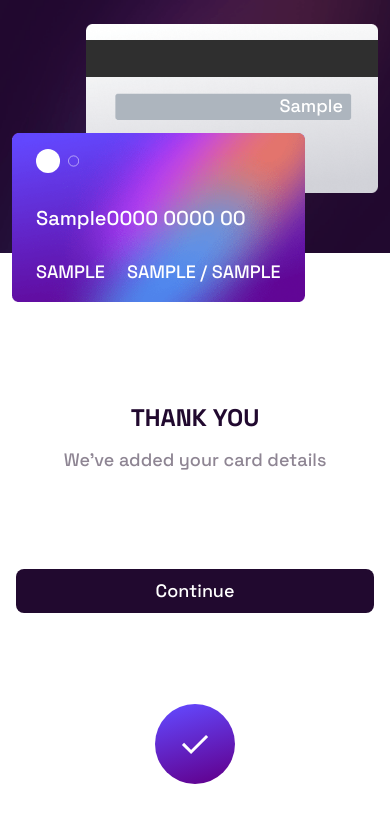
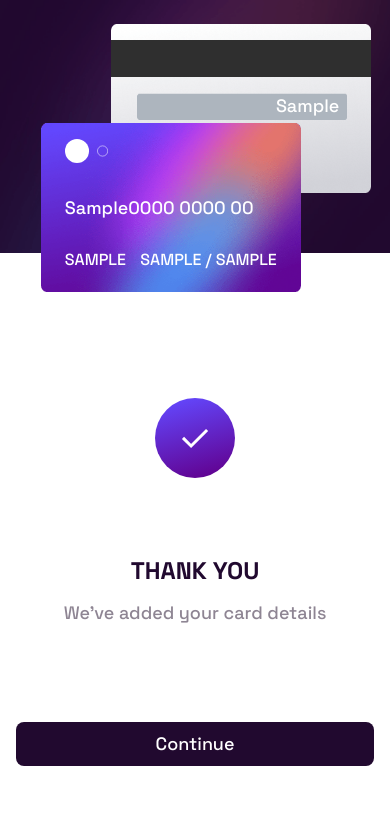
Before and after one commit to Fr1x3/rough-works, a React (Vite) app in the folder card-details-form/: page / in a window 390 px wide. Both pictures are taken after typing "Sample", "Sample", "Sample", "Sample", "Sample" into the empty fields and a click on the button "Confirm". Shown: the top 822 px of the page. Built offline with nearby package versions, Linux system fonts and the light colour scheme.

Commit message:
fix: success toggle button fail

```diff
--- a/card-details-form/src/App.jsx
+++ b/card-details-form/src/App.jsx
@@ -1,15 +1,18 @@
-import { useState } from "react"
+import { useState, lazy, Suspense } from "react"
 import CardFormScreen from "./screens/cardform/CardFormScreen"
 import HeaderScreen from "./screens/header/HeaderScreen"
-import SuccessScreen from "./screens/success/SuccessScreen"
+const SuccessScreen = lazy(() => import( "./screens/success/SuccessScreen"))
 
 function App() {
 
   const [isComplete, setIsComplete] = useState(false)
+  function toggleIsComplete(){
+    setIsComplete( (prev) => !prev)
+  }
   return (
     <div className="min-h-screen grid grid-rows-[2fr_3fr] lg:grid-cols-2 lg:grid-rows-1  text-lg">
       <HeaderScreen />
-      { isComplete ? <SuccessScreen /> : <CardFormScreen handleSubmit={setIsComplete} /> }
+      { isComplete ? <Suspense><SuccessScreen handleNav={toggleIsComplete}/></Suspense> : <CardFormScreen handleNav={toggleIsComplete} /> }
     </div>
   )
 }
--- a/card-details-form/src/screens/cardform/CardFormScreen.jsx
+++ b/card-details-form/src/screens/cardform/CardFormScreen.jsx
@@ -4,7 +4,7 @@ import { setInputValue, selectInputValues, setErrors } from "../../../store/inpu
 
 
 function CardFormScreen({
-    handleSubmit
+    handleNav
 }){
 
     const dispatch = useDispatch()
@@ -42,11 +42,9 @@ function CardFormScreen({
 
     }
 
-    console.log(inputValues.errors)
-
     return(
         <div className="py-6 px-4">
-            <form className="flex flex-col gap-4 h-full lg:mx-auto justify-center lg:w-1/2" onSubmit={() => handleSubmit(true)}>
+            <form className="flex flex-col gap-4 h-full lg:mx-auto justify-center lg:w-1/2" onSubmit={handleNav}>
                 <div className="flex flex-col gap-3">
                     <Input
                         name='cardHolderName'
--- a/card-details-form/src/screens/header/HeaderScreen.jsx
+++ b/card-details-form/src/screens/header/HeaderScreen.jsx
@@ -1,4 +1,5 @@
 import backgroundImageMobile from '../../assets/images/bg-main-mobile.png'
+import backgroundImageDesktop from '../../assets/images/bg-main-desktop.png'
 import cardBack from '../../assets/images/bg-card-back.png'
 import cardFront from '../../assets/images/bg-card-front.png'
 import cardLogo from '../../assets/images/card-logo.svg'
@@ -11,19 +12,23 @@ function HeaderScreen(){
 
     return (
         <div className='h-full relative'>
-            <div className='h-3/4 w-full relative lg:h-full lg:w-3/4'>
-                <img src={backgroundImageMobile} alt='bg image mobile' className='object-cover w-full h-full'/>
+            <div className='h-3/4 w-full relative lg:h-full lg:w-2/3'>
+                <img srcSet={`${backgroundImageMobile} 375px, ${backgroundImageDesktop} 1440px`}
+                    src={backgroundImageMobile}
+                    alt='bg image mobile'
+                    className='object-cover w-full h-full'
+                />
             </div>
-            <div className='h-1/2 w-3/4 absolute top-6 right-3 rounded-md lg:h-1/3 lg:w-1/2 lg:top-[calc(40%_+_5rem)]'>
+            <div className='h-1/2 w-2/3 md:w-1/2 absolute top-6 right-[5%]  rounded-md lg:h-[200px] lg:w-[350px]  lg:top-[calc(40%_+_5rem)]'>
                 <img src={cardBack} alt='card back' className='relative w-full h-full object-fit'/>
-                <p className='absolute text-white right-[12%] top-[calc(50%_-1rem)]'> {inputValues.cvc !== '' ? inputValues.cvc: '000'}</p>
+                <p className='absolute text-white right-[12%] top-[calc(50%_-1rem)]'> {inputValues.cvc !== '' ? inputValues.cvc.padStart(3, '0'): '000'}</p>
             </div>
-            <div className='h-1/2 w-3/4 absolute bottom-9 left-3 rounded-md lg:top-[calc(10%_+_2rem)] lg:h-1/3 lg:w-1/2 lg:left-[calc(35%)]'>
+            <div className='h-1/2 w-2/3 md:w-1/2 absolute top-[calc(35%_+_.3rem)] right-[calc(20%_+_.7rem)] lg:right-[20%] rounded-md lg:top-[calc(10%_+_2rem)] lg:h-[200px] lg:w-[350px] '>
                 <img src={cardFront} alt='card front' className='relative w-full h-full object-fit'/>
                 <div className='w-full h-full px-6 py-4 absolute inset-0 grid grid-rows-5 text-white rounded-md'>
                     <img src={cardLogo} className='h-6  object-fit'/>
-                    <p className='text-xl  lg:text-2xl row-start-3'> {inputValues.cardNumber !== '' ? FormatedCardNumber(inputValues.cardNumber): '0000 0000 0000 0000'}</p>
-                    <div className='flex justify-between uppercase row-start-5'>
+                    <p className='text-lg md:text-2xl row-start-3'> {inputValues.cardNumber !== '' ? FormatedCardNumber(inputValues.cardNumber): '0000 0000 0000 0000'}</p>
+                    <div className='flex justify-between uppercase row-start-5 text-base md:text-lg'>
                         <p>{ inputValues.cardHolderName !== '' ? inputValues.cardHolderName: 'jane appleseed'}</p>
                         <p>{`${inputValues.month !== '' ? inputValues.month.padStart(2, '0'): '00'} /  ${inputValues.year !== '' ? inputValues.year.padStart(2,'0'): '00'}`} </p>
                     </div>
--- a/card-details-form/src/screens/success/SuccessScreen.jsx
+++ b/card-details-form/src/screens/success/SuccessScreen.jsx
@@ -1,15 +1,17 @@
 import successIcon from '../../assets/images/icon-complete.svg'
-function SuccessScreen(){
+function SuccessScreen({
+    handleNav
+}){
 
 
     return(
         <div className="grid grid-rows-3 items-center justify-items-center w-full px-4 py-6 lg:w-1/2 lg:mx-auto lg:grid-rows-7">
-            <img src={successIcon} alt="complete icon" className=' row-start-3'/>
+            <img src={successIcon} alt="complete icon" className=' lg:row-start-3'/>
             <div className='flex flex-col gap-3 lg:row-start-4'>
                 <p className='text-center uppercase text-2xl font-bold text-[hsl(278,68%,11%)]'>thank you</p>
                 <p className='text-[hsl(279,6%,55%)]'>We&apos;ve added your card details</p>
             </div>
-            <button className='lg:row-start-5'>Continue</button>
+            <button className='lg:row-start-5' onClick={handleNav}>Continue</button>
         </div>
     )
 }
--- a/card-details-form/store/inputSlice.js
+++ b/card-details-form/store/inputSlice.js
@@ -28,6 +28,9 @@ export const inputSlice = createSlice({
             const { name, errorMessage } = action.payload
             console.log(errorMessage)
             state.errors[name] = errorMessage
+        },
+        reset: () => {
+            return initialState
         }
     }
 })
```
